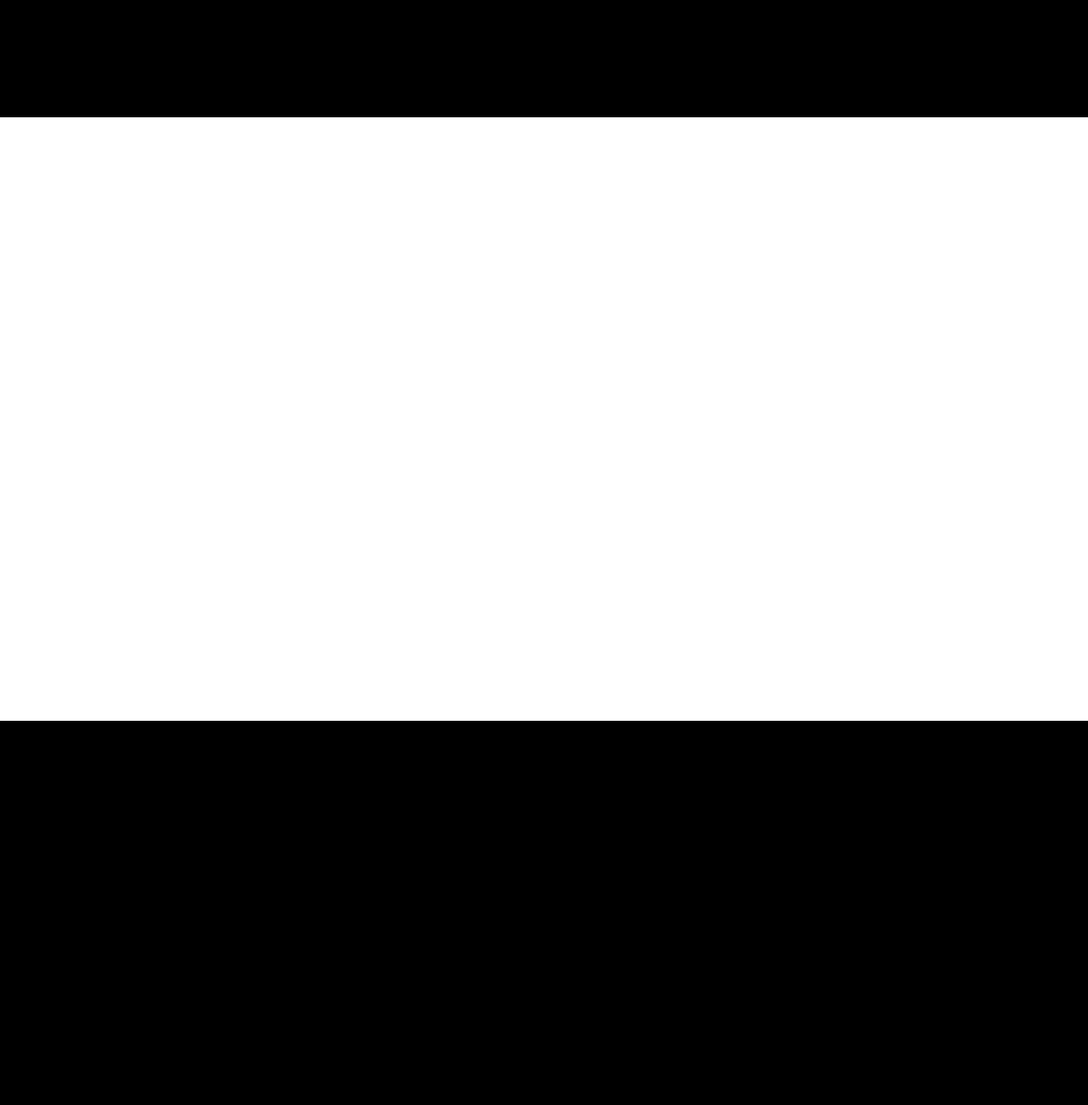
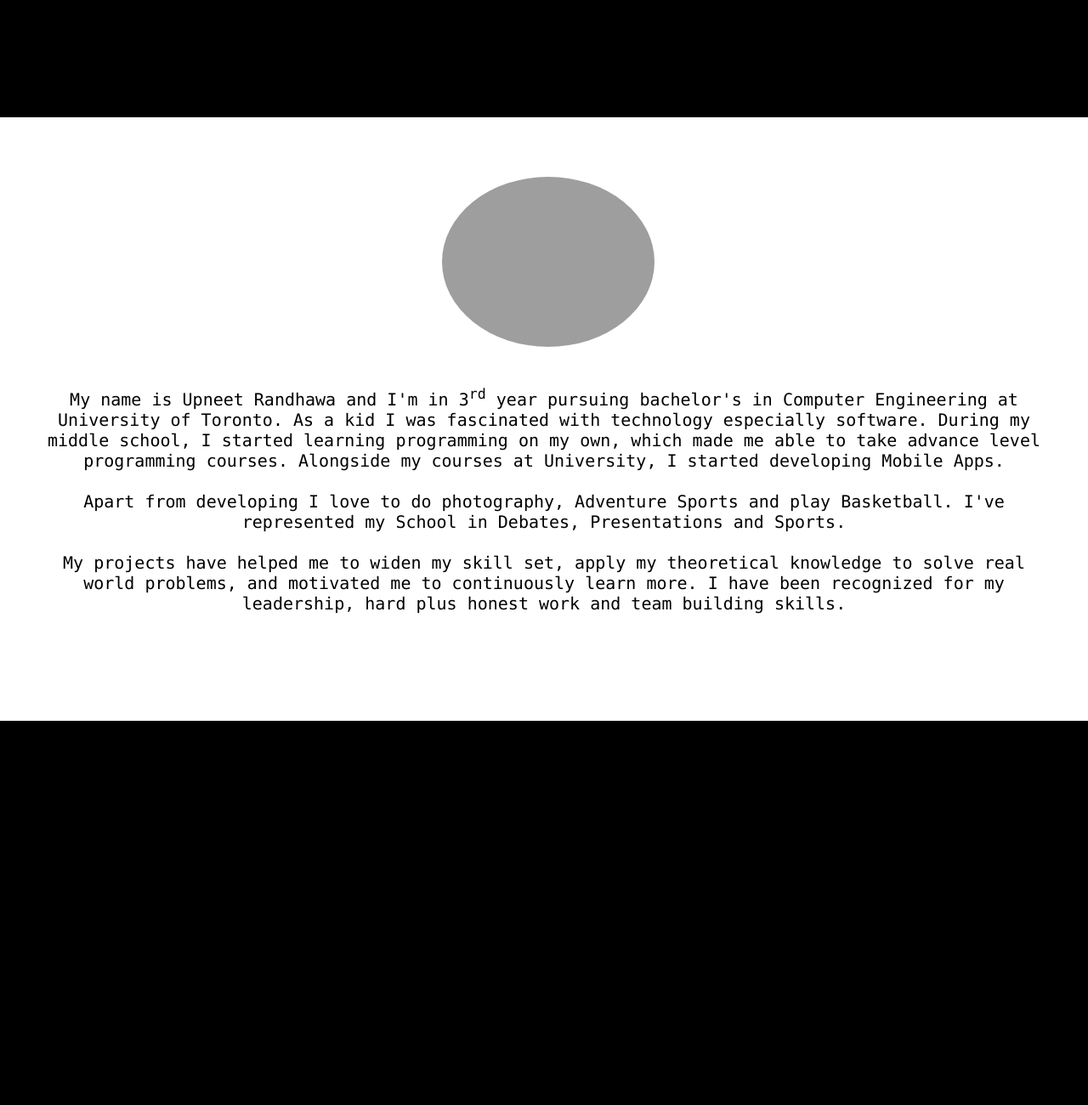
Before and after one commit to upneetrandhawa/website, a plain HTML site: page index.html in a window 1280 px wide. Shown: the part 580-1880 px from the top of the page at 85% size. Drawn offline with nearby package versions, Linux system fonts and the light colour scheme; grey boxes are pictures that could not be loaded.

Commit message:
Profile Pane completed

```diff
--- a/index.html
+++ b/index.html
@@ -33,18 +33,19 @@ $(document).ready(function(){
 
 <style type="text/css">
 body {
-	background-color: white;
-	animation: entry 1s 1;
+	background-color: black;
+
+	/*animation: entry 1s 1;*/
 
 }
-@keyframes entry {
+/*keyframes entry {
 	0% {
 		opacity: 0;
 	}
 	100%{
 		opacity: 1;
 	}
-}
+}*/
 .nav{
 	background-color: black;
 
@@ -57,8 +58,6 @@ body {
     background-color: #222;
     position: fixed;
     margin-left: -8px;
-
-
 
 }
 
@@ -77,19 +76,45 @@ body {
 
 }
 .welcome_pane_bottom{
+
 	font-size: 25;
 	padding: 120px 0 0 370px;
 	opacity: 0.92;
 
+
+
 }
-.profile{
+.profile_container{
 	background-color: white;
 	/*padding: 400px -8px 200px -8px;*/
 	height: 710px;
 	margin-left: -10px;
 	margin-right: -10px;
+
+}
+.profile_text{
+	font-size: 20;
+	font-family: Consolas, monaco, monospace;
+	text-align: center;
+	letter-spacing: 0px;
+	padding: 10px 50px 20px 50px;
+	word-spacing: 0px;
 }
 .project{
+	background-color: black;
+	/*padding: 1000px -8px 650px -8px;*/
+	height: 710px;
+	margin-left: -10px;
+	margin-right: -10px;
+}
+.resume{
+	background-color: white;
+	/*padding: 1000px -8px 650px -8px;*/
+	height: 710px;
+	margin-left: -10px;
+	margin-right: -10px;
+}
+.contact{
 	background-color: black;
 	/*padding: 1000px -8px 650px -8px;*/
 	height: 710px;
@@ -102,6 +127,15 @@ img {
 	margin-right: -30px;
 	margin-left: -20px;
 	margin-top: -20px;
+}
+.img-circle {
+	border-radius: 70%;
+	width: 250px;
+	height: 200px;
+	margin-top: 70px;
+
+
+
 }
 ul {
     list-style-type: none;
@@ -138,8 +172,8 @@ li a:hover {
 			<li><a href = "#home"> Home </a></li>
 			<li><a href = "#profiles"> Profile </a></li>
 			<li><a href = "#projects"> Projects </a></li>
-			<li><a href = "#resume"> Resume </a></li>
-			<li><a href = "#contact"> Contact </a></li>
+			<li><a href = "#resumes"> Resumes</a></li>
+			<li><a href = "#contacts"> Contact </a></li>
 		</ul>
 	</div>
 <!-- Welcome Pane -->
@@ -153,14 +187,36 @@ li a:hover {
     	</div>
     </div>
 <!--  Profile Pane -->
-	<div class = "profile" id = "profiles">
-	<br><br><br>
-	<br><br><br><br><br><br><br><br>
+	<div class = "profile_container" id = "profiles">
+		<center>
+			<img class = "img-circle" src = "file:///Users/upneetrandhawa/Documents/www_upneetrandhawa_com/profile.png">
+		</center>
+		<br><br>
+		<div class="profile_text">
+			My name is Upneet Randhawa and I'm in 3<sup>rd</sup> year pursuing bachelor's in Computer Engineering at University of Toronto. As a kid I was fascinated with technology especially software. During my middle school, I started learning programming on my own, which made me able to take advance level programming courses. Alongside my courses at University, I started developing Mobile Apps.
+			<br><br>
+			Apart from developing I love to do photography, Adventure Sports and play Basketball. I've represented my School in Debates, Presentations and Sports.
+			<br><br>
+			My projects have helped me to widen my skill set, apply my theoretical knowledge to solve real world problems, and motivated me to continuously learn more. I have been recognized for my leadership, hard plus honest work and team building skills.
+
+		</div>
+	</div>
+<!-- Projects Pane -->
+	<div class = "project" id = "projects">
+
+	djdjdklj<br><br><br>
 	<br><br><br><br><br><br><br><br>
 	<br><br><br><br><br>
 	</div>
-<!-- Projects Pane -->
-	<div class = "project" id = "projects">
+<!-- Resume Pane -->
+	<div class = "resume" id = "resumes">
+
+	djdjdklj<br><br><br>
+	<br><br><br><br><br><br><br><br>
+	<br><br><br><br><br>
+	</div>
+<!-- Contact Pane -->
+	<div class = "contact" id = "contacts">
 
 	djdjdklj<br><br><br>
 	<br><br><br><br><br><br><br><br>
```
